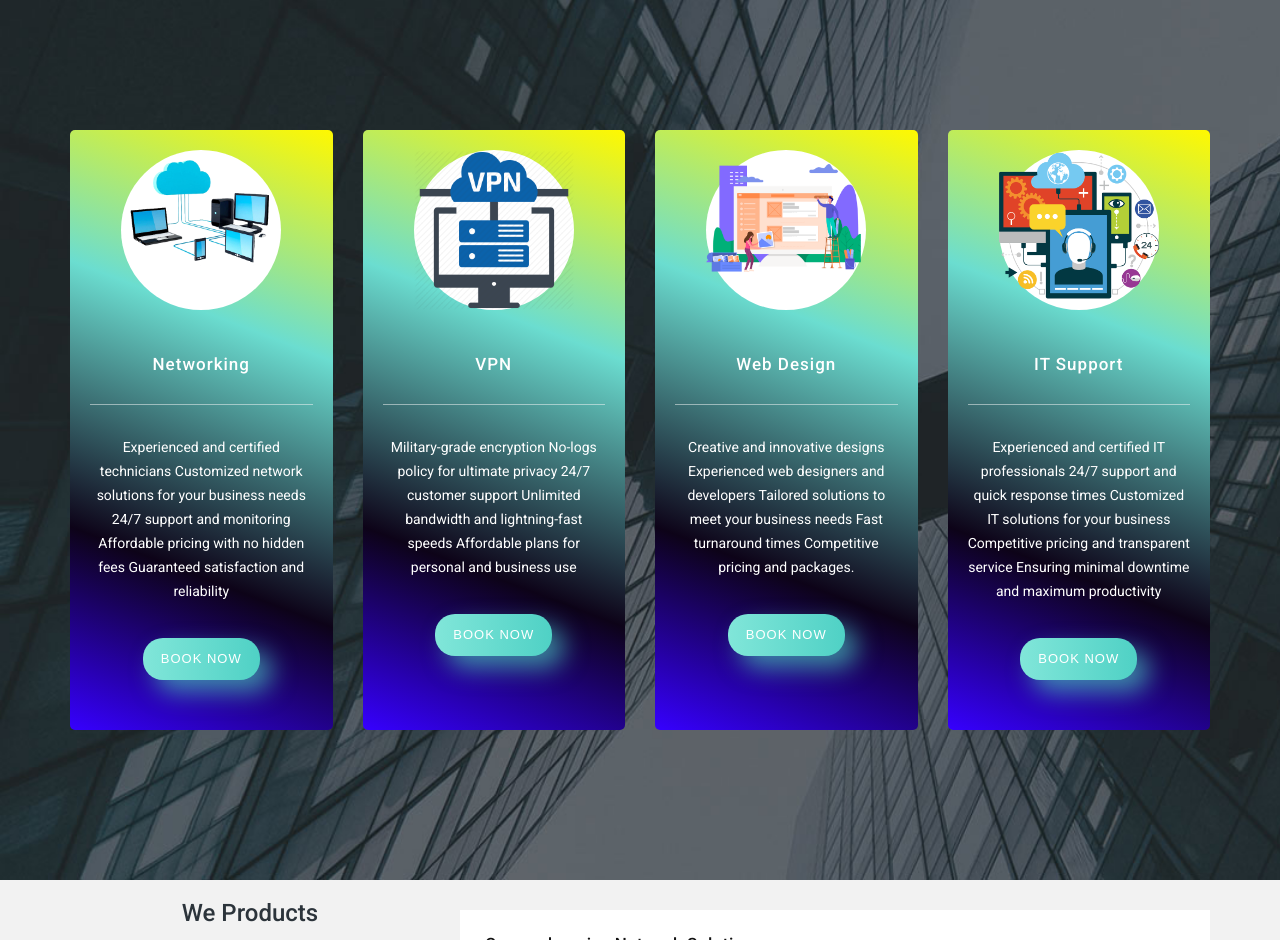
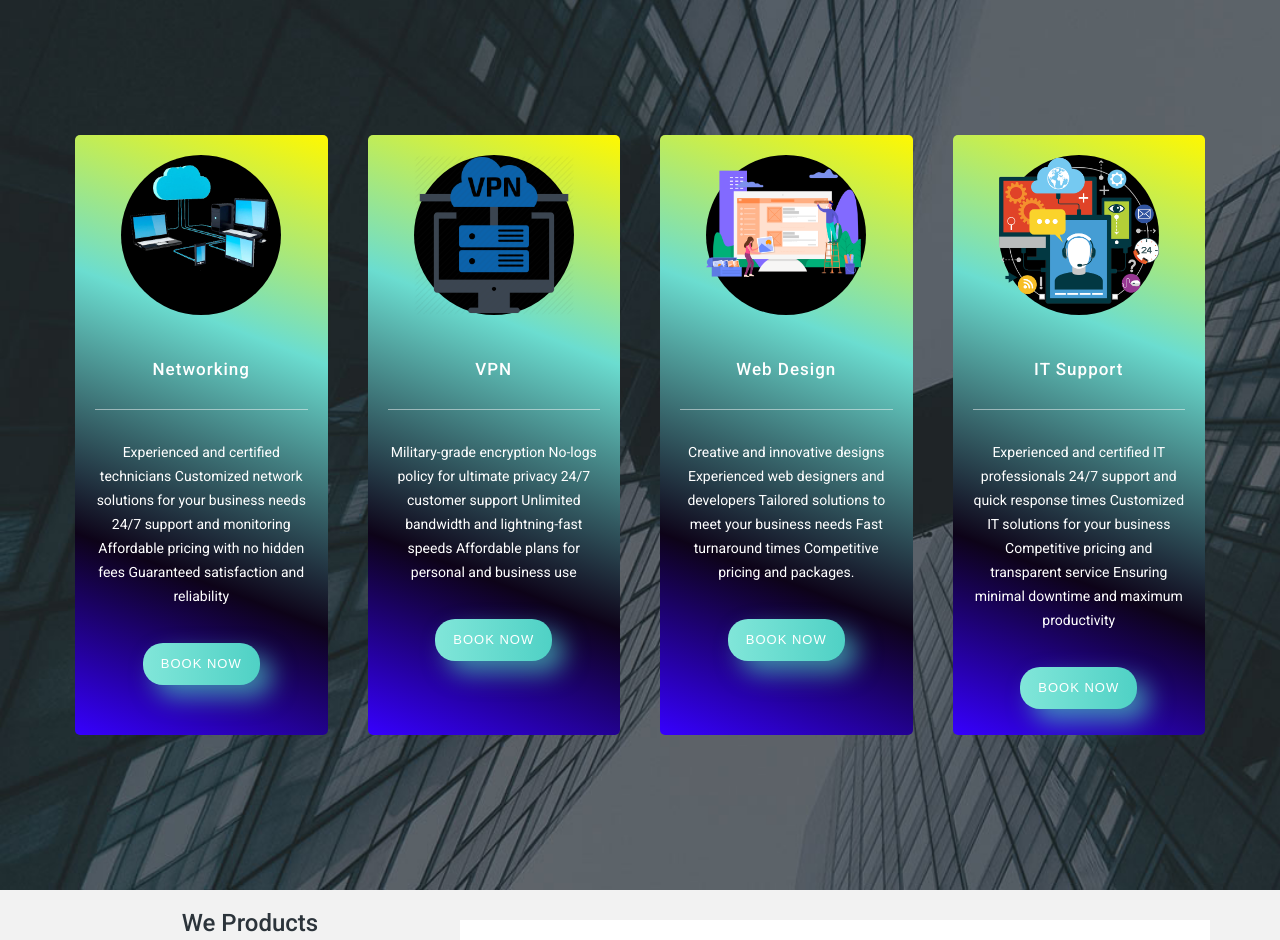
Before and after one commit to MrIT-001/soma-site.github.io, a plain HTML site: page index.html in a window 1280 px wide. Shown: the part 820-1760 px from the top of the page. Drawn offline with nearby package versions, Linux system fonts and the light colour scheme.

Commit message:
Changes to be committed: 	modified:   css/templatemo-style.css 	modified:   index.html

```diff
--- a/css/templatemo-style.css
+++ b/css/templatemo-style.css
@@ -258,6 +258,7 @@ bootstrap.min.css:navbar-toggle {
 }
 
 #sevice .service-item {
+    margin: 5px;
     height: 600px;
     text-align: center;
     padding: 20px;
@@ -266,11 +267,13 @@ bootstrap.min.css:navbar-toggle {
 }
 
 #sevice .service-item:hover {
+    margin: 2px;
     height: 610px;
     text-align: center;
-    padding: 22px;
+    padding: 21px;
     background: linear-gradient(29deg, #201253 10%, #7200eb 39%, #02201d 77%, #4e4c07 100%);
     border-radius: 5px;
+    color: #000000;
 }
 
 #sevice .service-item .icon {
@@ -281,7 +284,7 @@ bootstrap.min.css:navbar-toggle {
     line-height: 135px;
     border: 0px solid #fff;
     border-radius: 50%;
-    background-color: #ffffff;
+    background-color: #000000;
 }
 
 #sevice .service-item h4 {
--- a/index.html
+++ b/index.html
@@ -201,10 +201,9 @@
     </style>
 
     <section id="sevice" class="page-section">
-        <div class="container">
-            <div class="row">
-
-                <div class="col-md-3 col-sm-6 col-xs-12">
+        <div class="container content">
+            <div class="row wrapper">
+                <div class="col-md-3 col-sm-6 col-xs-12 box ">
                     <div class="service-item">
                         <div class="icon">
                             <img src="img/Network.png" alt="">
@@ -218,7 +217,7 @@
                     </div>
                 </div>
 
-                <div class="col-md-3 col-sm-6 col-xs-12">
+                <div class="col-md-3 col-sm-6 col-xs-12 box ">
                     <div class="service-item">
                         <div class="icon">
                             <img src="img/vpn-png.png" alt="">
@@ -232,7 +231,7 @@
                     </div>
                 </div>
 
-                <div class="col-md-3 col-sm-6 col-xs-12">
+                <div class="col-md-3 col-sm-6 col-xs-12 box ">
                     <div class="service-item">
                         <div class="icon">
                             <img src="img/webdesing.png" alt="">
@@ -246,7 +245,7 @@
                     </div>
                 </div>
 
-                <div class="col-md-3 col-sm-6 col-xs-12">
+                <div class="col-md-3 col-sm-6 col-xs-12 box ">
                     <div class="service-item">
                         <div class="icon">
                             <img src="img/ITSupport.png" alt="">
@@ -651,7 +650,7 @@
     <script src="js/plugins.js"></script>
     <script src="js/main.js"></script>
 
-    <script src="http://ajax.googleapis.com/ajax/libs/jquery/1.10.2/jquery.min.js" type="text/javascript"></script>
+    <script src="https://ajax.googleapis.com/ajax/libs/jquery/3.7.1/jquery.min.js"></script>
     <script type="text/javascript">
         $(document).ready(function() {
             // navigation click actions
@@ -672,6 +671,12 @@
                 event.preventDefault();
                 $('#main-nav').toggleClass("open");
             });
+
+            $("body").on("scroll", function() {
+                $(".service-item").hide();
+            });
+
+
         });
         // scroll function
         function scrollToID(id, speed) {
@@ -692,6 +697,7 @@
             };
         }
     </script>
+
 </body>
 
 </html>
```
